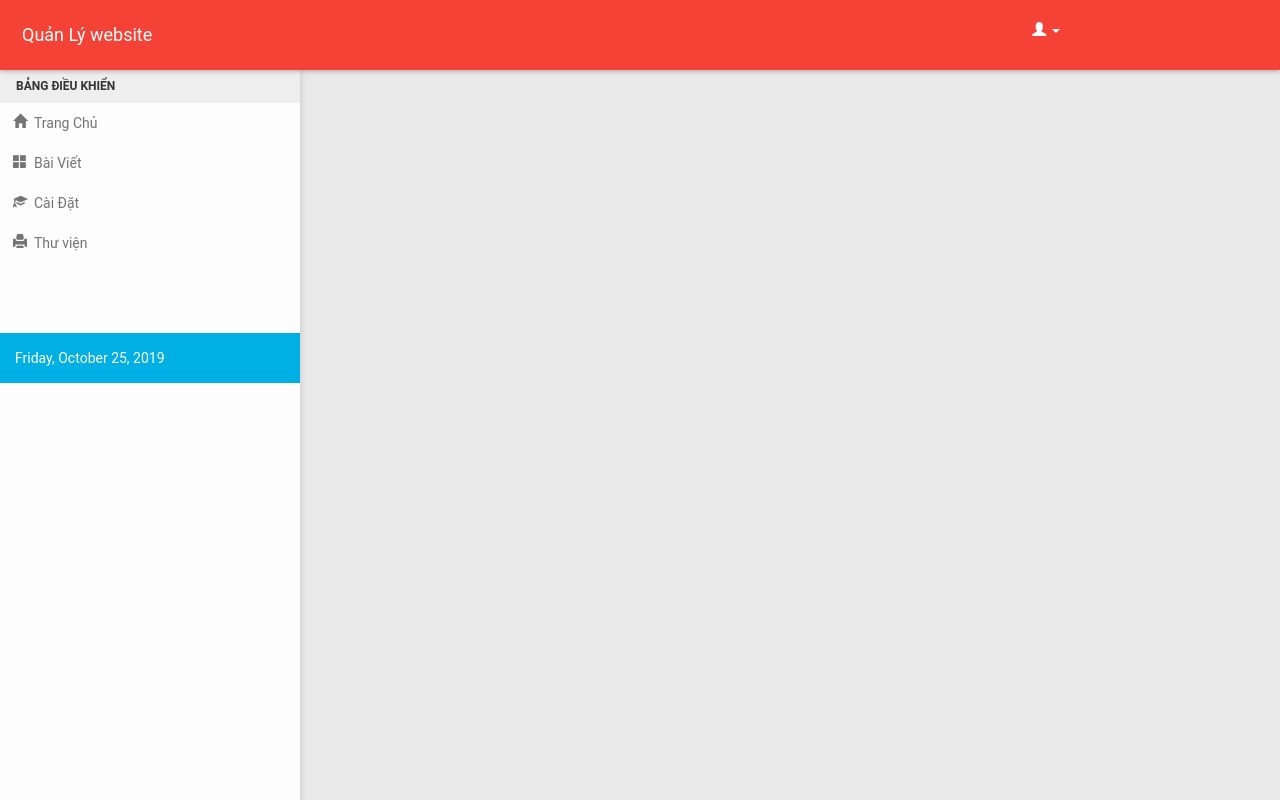
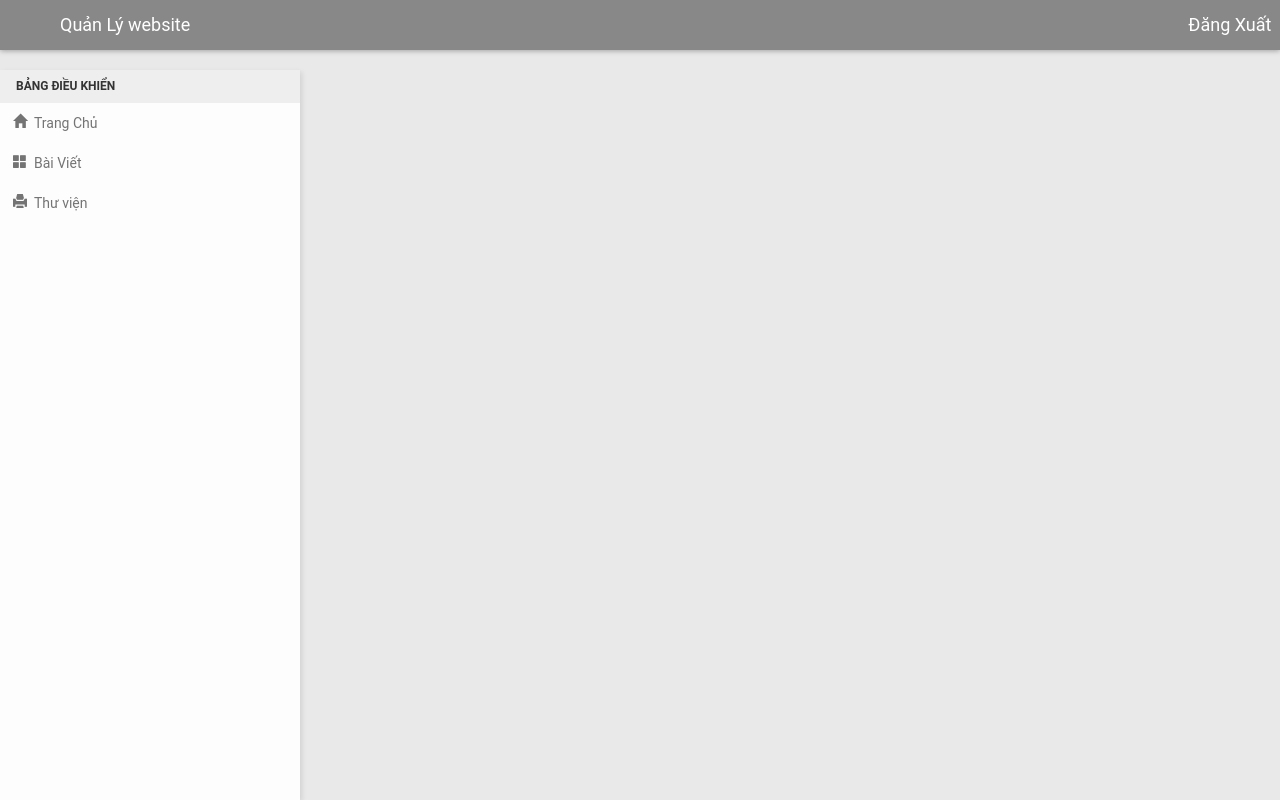
Before and after one commit to tienhung2010/CSE485_175A070652_175A071314, a PHP site: page /admin/home-normal.php in a window 1280 px wide. Run offline with PHP 8.4, Linux system fonts and the light colour scheme.

Commit message:
Update header-normal.php

```diff
--- a/BaiTapLon/admin/header-normal.php
+++ b/BaiTapLon/admin/header-normal.php
@@ -77,26 +77,19 @@
     <!-- #END# Overlay For Sidebars -->
     <!-- Top Bar -->
     <nav class="navbar">
-        <div class="container-fluid" style="background-color:#f44336;">
-            <div class="navbar-header">
-                <a href="javascript:void(0);" class="navbar-toggle collapsed" data-toggle="collapse" data-target="#navbar-collapse" aria-expanded="false"></a>
-                <a href="javascript:void(0);" class="bars"></a>
-                <a class="navbar-brand" href="home.php" style="color: #fff;">Quản Lý website</a>
-                <ul class = "nav navbar-right">
-                <li class = "dropdown">
-                    <a class = "user dropdown-toggle" data-toggle = "dropdown" href = "#" style="color: #fff;">
-                        <span class = "glyphicon glyphicon-user" style="color: #fff;"></span>
-                        <b class = "caret"></b>
-                    </a>
-                <ul class = "dropdown-menu">
-                    <li>
-                        <a class = "me" href = "logout.php" onclick="if(confirm('Logging out, Thank you and see you soon Admin!') == 0){return false;}"><i class = "glyphicon glyphicon-log-out"></i> Logout</a>
-                    </li>
-                </ul>
-                </li>
-            </ul>
-            </div>
-        </div>
+    <div class="row container-fluid">
+		<div class="col-md-12"  style="background-color:#888; ">
+			<div class="row">
+				<div class="col-md-11">
+                <a class="navbar-brand" href="home-normal.php" style="color: #00000; margin-left:30px">Quản Lý website</a>
+				</div>
+				<div class="col-md-1" style="text-align: right;">
+                <a class = "me navbar-brand " href = "logout.php" onclick="if(confirm('Bạn muốn đăng xuất') == 0){return false;}"></i>Đăng Xuất</a>
+				</div>
+			</div>
+		</div>
+	</div>
+
     </nav>
     <!-- #Top Bar -->
     <section>
@@ -107,7 +100,7 @@
                 <ul class="list">
                     <li class="header">BẢNG ĐIỀU KHIỂN</li>
                     <li>
-                        <a href="home.php">
+                        <a href="home-normal.php">
                             <i class="glyphicon glyphicon-home"></i>&nbsp;&nbsp;Trang Chủ
                         </a>
                     </li>
@@ -117,42 +110,16 @@
                         </a>
                         <ul class="ml-menu">
                             <li>
-                                <a href="danh-sach-bai-viet-nomal.php">Danh Sách bài viết</a>
+                                <a href="danh-sach-bai-viet.php">Danh Sách bài viết</a>
                             </li>
                             <li>
-                                <a href="viet-bai-moi-nomal.php">Viết Bài Mới</a>
+                                <a href="viet-bai-moi.php">Viết Bài Mới</a>
                             </li>
                             <li>
-                                <a href="danh-muc-bai-viet-nomal.php">Danh mục bài viết</a>
+                                <a href="danh-muc-bai-viet.php">Danh mục bài viết</a>
                             </li>
-                             <li>
-                                <a href="thung-rac.php">Thùng rác</a>
-                            </li>
-
-
                         </ul>
                     </li>
-                    <li>
-                        <a href="javascript:void(0);" class="menu-toggle">
-
-                            <i class="glyphicon glyphicon-education"></i>&nbsp;&nbsp;Cài Đặt
-                        </a>
-                              <ul class="ml-menu">
-                            <li>
-                                <a href="cai-dat-chung.php">Cài đặt chung</a>
-                            </li>
-                            <li>
-                                <a href="anh-slide.php">Ảnh slide</a>
-                            </li>
-                            <li>
-                                <a href="banner.php">banner</a>
-                            </li>
-
-
-                        </ul>
-
-                    </li>
-
                     <li>
                         <a href="javascript:void(0);" class="menu-toggle">
 
@@ -164,24 +131,9 @@
                                     Thư Viện Ảnh
                                 </a>
                             </li>
-                      <li>
-                                <a href="them-hinh-anh.php">
-                                    Thêm tập tin
-                                </a>
-                            </li>
                         </ul>
                     </li>
                 </ul><br><br><br>
-                <div class="dtime">
-                    <div class="alert alert-info">
-                        <i class="icon-calendar"></i>
-                        <?php
-                        $today = date('y:m:d');
-                        $new = date('l, F d, Y', strtotime($today));
-                        echo $new;
-                        ?>
-                    </div>
-                 </div>
 
             </div>
 
```
